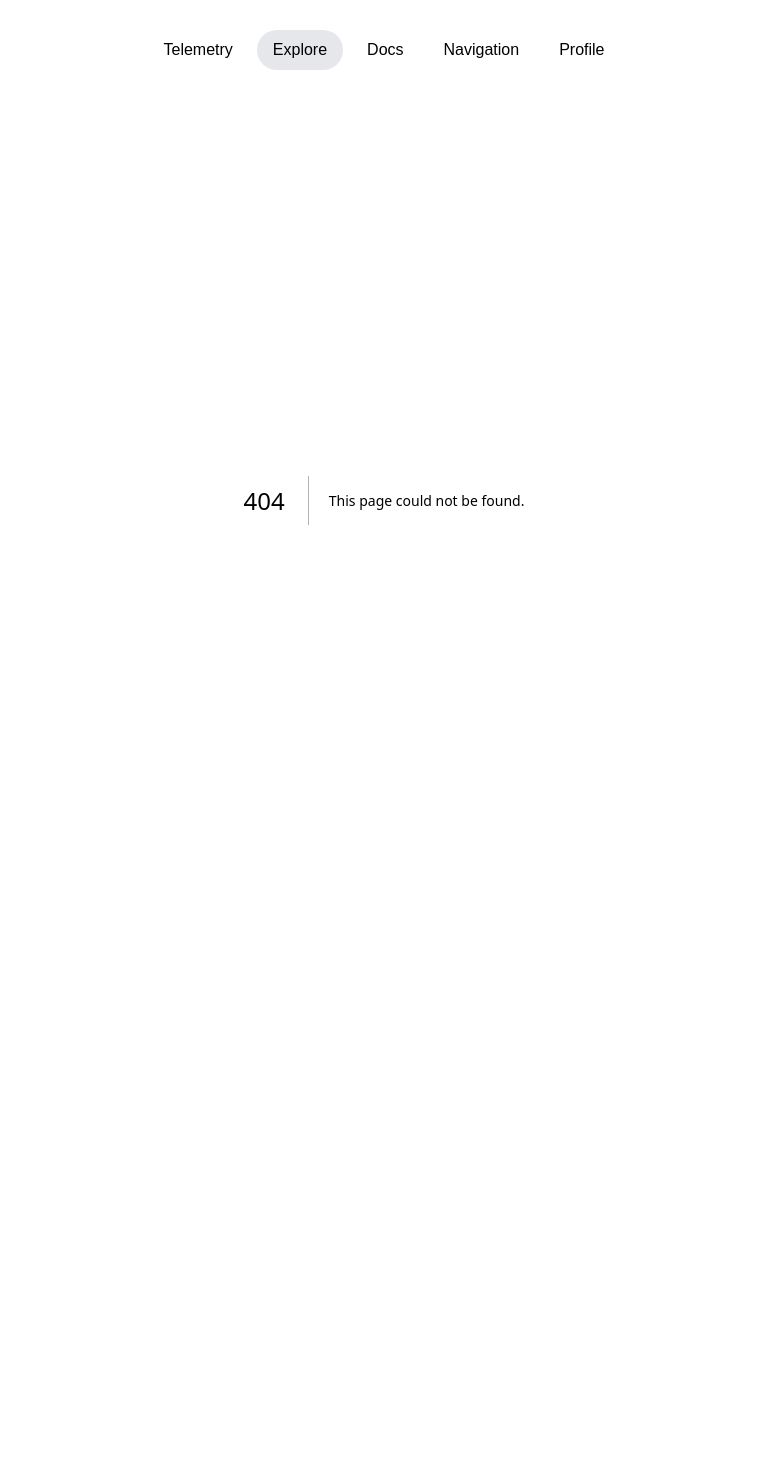
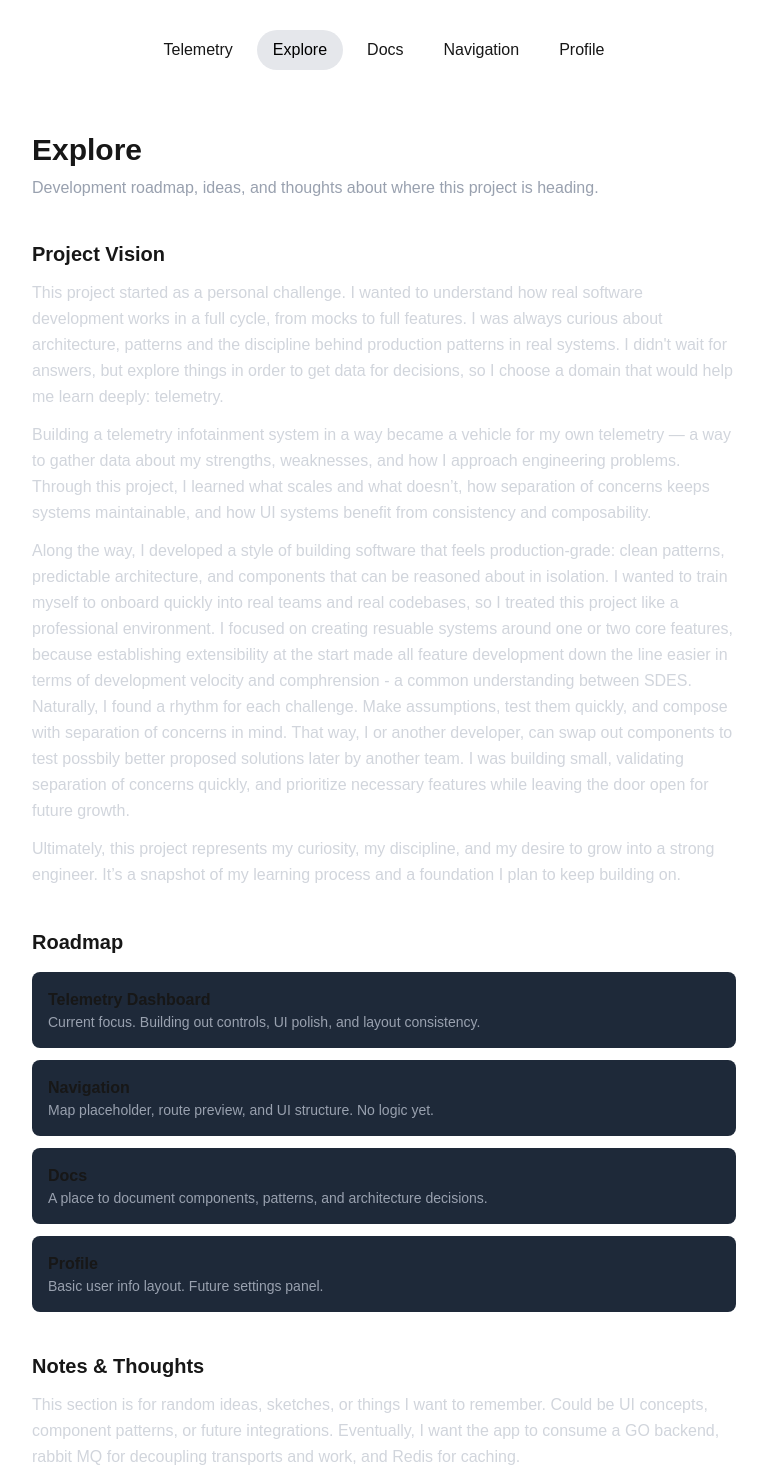
Before and after one commit to KevValue/Car-Infotainment-Telemetry, a Next.js app: page /explore in a window 1280 px wide. Before the commit this address had no page. Shown: the part 200-1670 px from the top of the page, without its empty margins (256-1023 px from the left). Before the commit the page ends 1100 px from the top, so only its background shows below. Built offline with nearby package versions, Linux system fonts and the light colour scheme.

Commit message:
fixed gitignore

```diff
--- /dev/null
+++ b/app/docs/page.tsx
@@ -0,0 +1,35 @@
+export default function Page() {
+  return (
+    <div className="p-10 max-w-4xl mx-auto space-y-10">
+      {/* Header */}
+      <header className="space-y-2">
+        <h1 className="text-4xl font-bold">Documentation</h1>
+        <p className="text-gray-400 text-lg">
+          A central place for diagrams, flows, components, and system notes.
+          Docs is mainly for developers.
+        </p>
+      </header>
+
+      {/* Placeholder Section */}
+      <section className="p-8 bg-gray-900 border border-gray-800 rounded-xl space-y-4">
+        <h2 className="text-2xl font-semibold">Coming Soon</h2>
+        <p className="text-gray-400 leading-relaxed">
+          This page will eventually contain:
+        </p>
+
+        <ul className="list-disc list-inside text-gray-400 space-y-1">
+          <li>Architecture diagrams</li>
+          <li>Component documentation</li>
+          <li>API endpoints</li>
+          <li>Flow charts and system behavior</li>
+          <li>Design patterns and decisions</li>
+          <li>Internal notes and references</li>
+        </ul>
+
+        <p className="text-gray-500 text-sm pt-2">
+          full documentation system coming later.
+        </p>
+      </section>
+    </div>
+  )
+}
--- /dev/null
+++ b/app/explore/page.tsx
@@ -0,0 +1,94 @@
+export default function Page() {
+  return (
+    <div className="p-8 space-y-10 max-w-3xl mx-auto">
+      {/* Header */}
+      <div className="space-y-2">
+        <h1 className="text-3xl font-bold">Explore</h1>
+        <p className="text-gray-400">
+          Development roadmap, ideas, and thoughts about where this project is heading.
+        </p>
+      </div>
+
+      {/* Section: Vision */}
+      <section className="space-y-3">
+        <h2 className="text-xl font-semibold">Project Vision</h2>
+        <p className="text-gray-300 leading-relaxed">
+          This project started as a personal challenge. I wanted to understand how real software development works in a full cycle, from mocks to full features. I was always curious about architecture, patterns
+          and the discipline behind production patterns in real systems. I didn't wait for answers, but explore things in order to get data for decisions, so I choose a domain that would help me learn deeply: telemetry.
+        </p>
+
+        <p className="text-gray-300 leading-relaxed">
+          Building a telemetry infotainment system in a way became a
+          vehicle for my own telemetry — a way to gather data about my strengths,
+          weaknesses, and how I approach engineering problems. Through this project, I
+          learned what scales and what doesn’t, how separation of concerns keeps systems
+          maintainable, and how UI systems benefit from consistency and composability.
+        </p>
+
+        <p className="text-gray-300 leading-relaxed">
+          Along the way, I developed a style of building software that feels production‑grade:
+          clean patterns, predictable architecture, and components that can be reasoned
+          about in isolation. I wanted to train myself to onboard quickly into real teams
+          and real codebases, so I treated this project like a professional environment.
+
+          I focused on creating resuable systems around one or two core features, because establishing
+          extensibility at the start made all feature development down the line easier in terms of development velocity and comphrension - a common understanding between SDES.
+          Naturally, I found a rhythm for each challenge. Make assumptions, test them quickly, and compose with separation of concerns in mind.
+          That way, I or another developer, can swap out components to test possbily better proposed solutions later by another team. I was building small, validating separation of concerns quickly,
+          and prioritize necessary features while leaving the door open for future growth.
+        </p>
+
+        <p className="text-gray-300 leading-relaxed">
+          Ultimately, this project represents my curiosity, my discipline, and my desire to
+          grow into a strong engineer. It’s a snapshot of my learning process and a
+          foundation I plan to keep building on.
+        </p>
+      </section>
+
+      {/* Section: Roadmap */}
+      <section className="space-y-4">
+        <h2 className="text-xl font-semibold">Roadmap</h2>
+
+        <div className="space-y-3">
+          <div className="p-4 bg-gray-800 rounded-lg">
+            <h3 className="font-semibold">Telemetry Dashboard</h3>
+            <p className="text-gray-400 text-sm">
+              Current focus. Building out controls, UI polish, and layout consistency.
+            </p>
+          </div>
+
+          <div className="p-4 bg-gray-800 rounded-lg">
+            <h3 className="font-semibold">Navigation</h3>
+            <p className="text-gray-400 text-sm">
+              Map placeholder, route preview, and UI structure. No logic yet.
+            </p>
+          </div>
+
+          <div className="p-4 bg-gray-800 rounded-lg">
+            <h3 className="font-semibold">Docs</h3>
+            <p className="text-gray-400 text-sm">
+              A place to document components, patterns, and architecture decisions.
+            </p>
+          </div>
+
+          <div className="p-4 bg-gray-800 rounded-lg">
+            <h3 className="font-semibold">Profile</h3>
+            <p className="text-gray-400 text-sm">
+              Basic user info layout. Future settings panel.
+            </p>
+          </div>
+        </div>
+      </section>
+
+      {/* Section: Notes */}
+      <section className="space-y-3">
+        <h2 className="text-xl font-semibold">Notes & Thoughts</h2>
+        <p className="text-gray-300 leading-relaxed">
+          This section is for random ideas, sketches, or things I want to remember.
+          Could be UI concepts, component patterns, or future integrations.
+          Eventually, I want the app to consume a GO backend, rabbit MQ for decoupling transports and work,  and Redis for caching.
+        </p>
+      </section>
+    </div>
+  )
+}
--- /dev/null
+++ b/app/navigation/page.tsx
@@ -0,0 +1,26 @@
+export default function Page() {
+  return (
+    <div className="flex flex-col h-full">
+      <div className="p-4">
+        <input
+          className="w-full px-4 py-2 rounded-lg bg-gray-900 border border-gray-700"
+          placeholder="Search destination…"
+        />
+      </div>
+
+      <div className="flex-1 bg-gray-800 flex items-center justify-center">
+        <div className="text-gray-500 h-50 flex items-center justify-center">[ Map Placeholder ]</div>
+      </div>
+
+      <div className="p-4 bg-gray-900 border-t border-gray-800 space-y-3">
+        <div className="text-lg font-semibold">Route Preview</div>
+        <div className="text-gray-400 text-sm">ETA: 12 min • 4.2 miles</div>
+
+        <div className="flex gap-3">
+          <button className="flex-1 py-2 rounded-lg bg-blue-600">Start</button>
+          <button className="flex-1 py-2 rounded-lg bg-gray-700">Options</button>
+        </div>
+      </div>
+    </div>
+  )
+}
--- /dev/null
+++ b/app/profile/page.tsx
@@ -0,0 +1,28 @@
+export default function Page() {
+  return (
+    <div className="p-6 space-y-8 flex flex-col">
+      <div className="flex items-center gap-4">
+        <div className="w-16 h-16 rounded-full bg-gray-700" />
+        <div>
+          <div className="text-xl font-semibold">Kev Value</div>
+          <div className="text-gray-400 text-sm">kevvalue @ github</div>
+        </div>
+      </div>
+
+      <div className="space-y-4">
+        {["Account", "Preferences", "Notifications", "Privacy"].map((item) => (
+          <div
+            key={item}
+            className="p-4 bg-gray-800 rounded-lg text-gray-300"
+          >
+            {item}
+          </div>
+        ))}
+      </div>
+
+      <button className="w-full py-2 rounded-lg bg-red-600">
+        Log Out
+      </button>
+    </div>
+  )
+}
```
Also changed, not shown: 1 other file (tests, documents, lock files or other folders).
